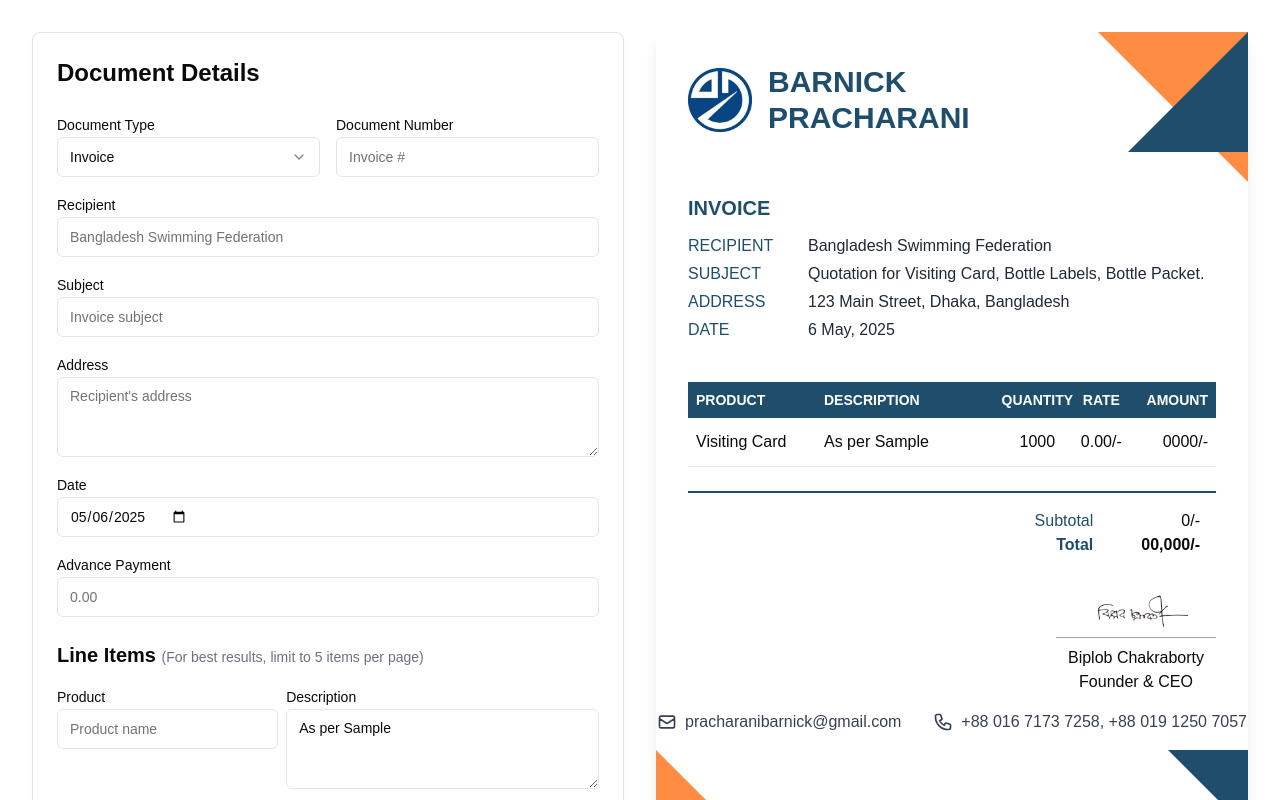
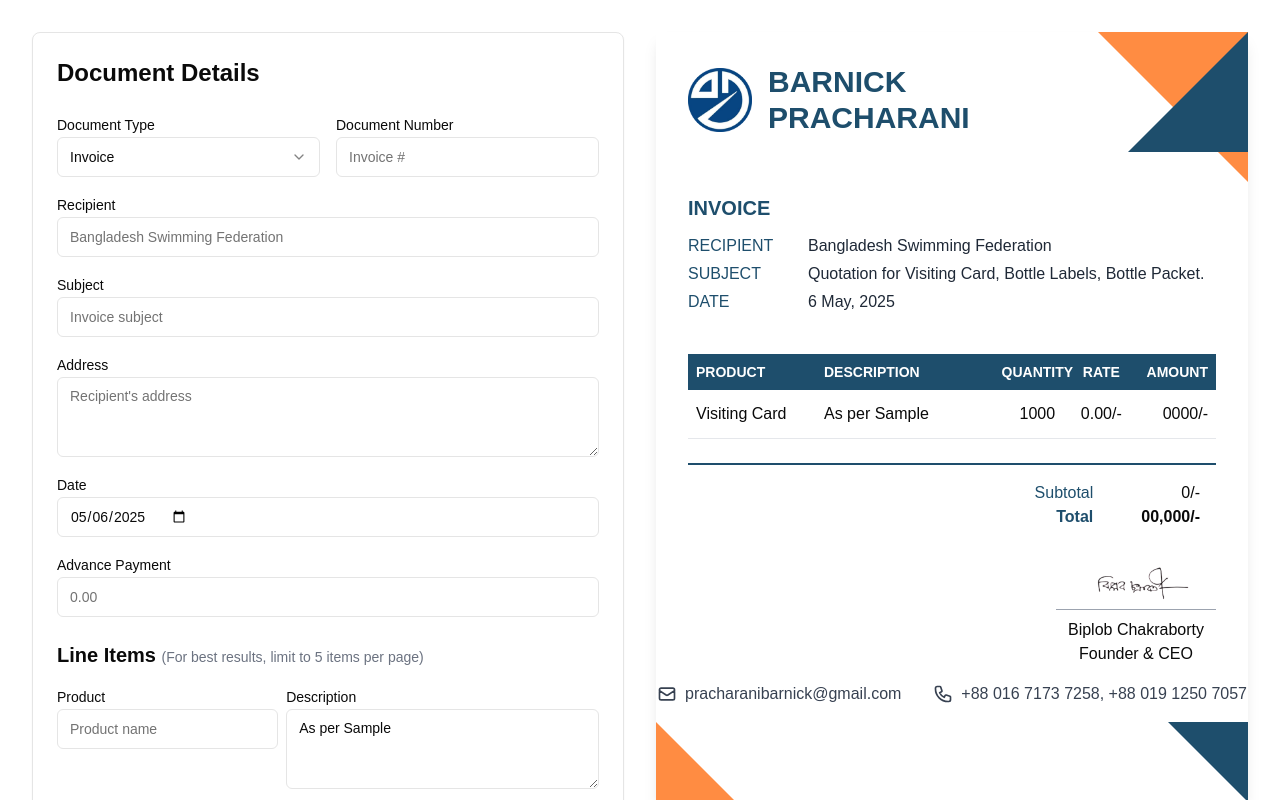
Before and after one commit to barnick-engineering/barnick-invoice, a Next.js app: page / in a window 1280 px wide. Shown: the top 800 px of the page. Built offline with nearby package versions, Linux system fonts and the light colour scheme.

Commit message:
if address provided, then address will be shown

```diff
--- a/components/invoice-preview.tsx
+++ b/components/invoice-preview.tsx
@@ -127,10 +127,14 @@ export default function InvoicePreview({ data }: InvoicePreviewProps) {
               "Quotation for Visiting Card, Bottle Labels, Bottle Packet."}
           </div>
 
-          <div className="text-[#1e4e6c] font-medium">ADDRESS</div>
-          <div className="font-medium text-gray-800 whitespace-pre-line">
-            {data.address || "123 Main Street, Dhaka, Bangladesh"}
-          </div>
+          {data.address && data.address.length > 0 && (
+            <>
+              <div className="text-[#1e4e6c] font-medium">ADDRESS</div>
+              <div className="font-medium text-gray-800 whitespace-pre-line">
+                {data.address || "123 Main Street, Dhaka, Bangladesh"}
+              </div>
+            </>
+          )}
 
           <div className="text-[#1e4e6c] font-medium">DATE</div>
           <div className="font-medium text-gray-800">
```
